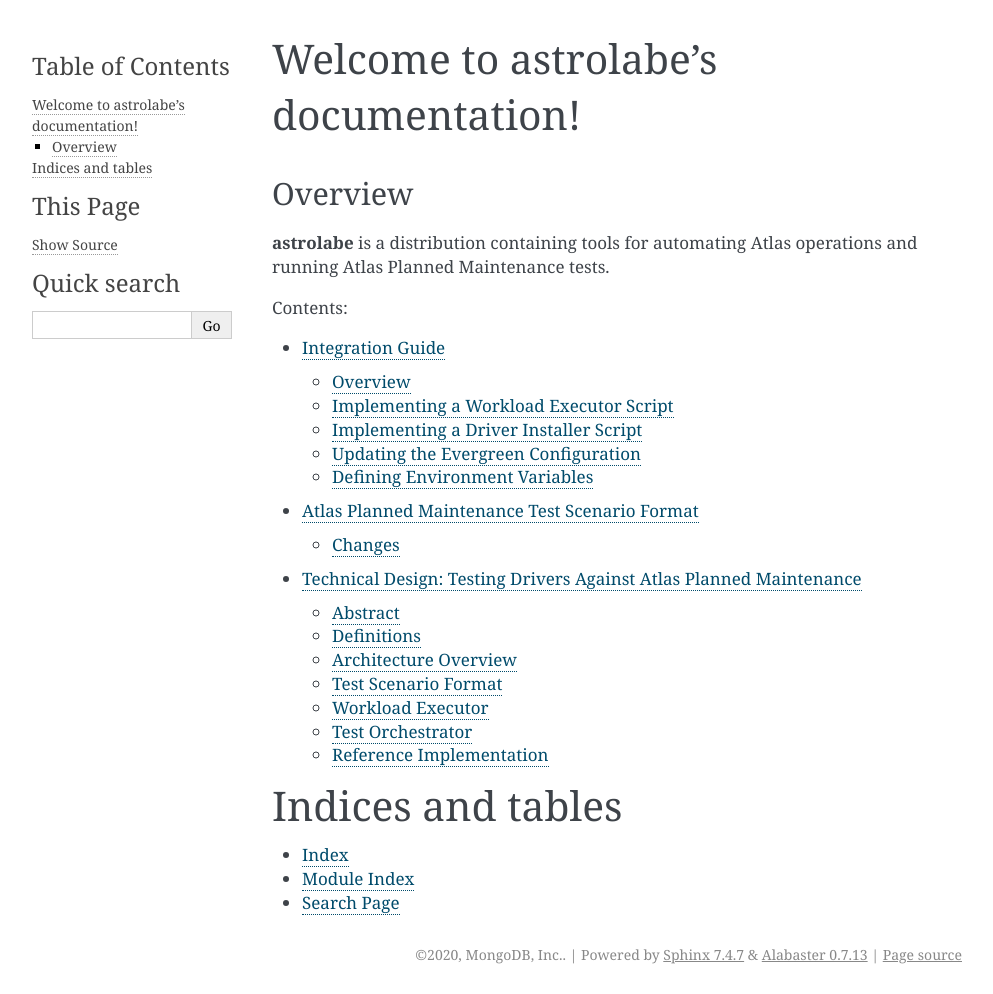
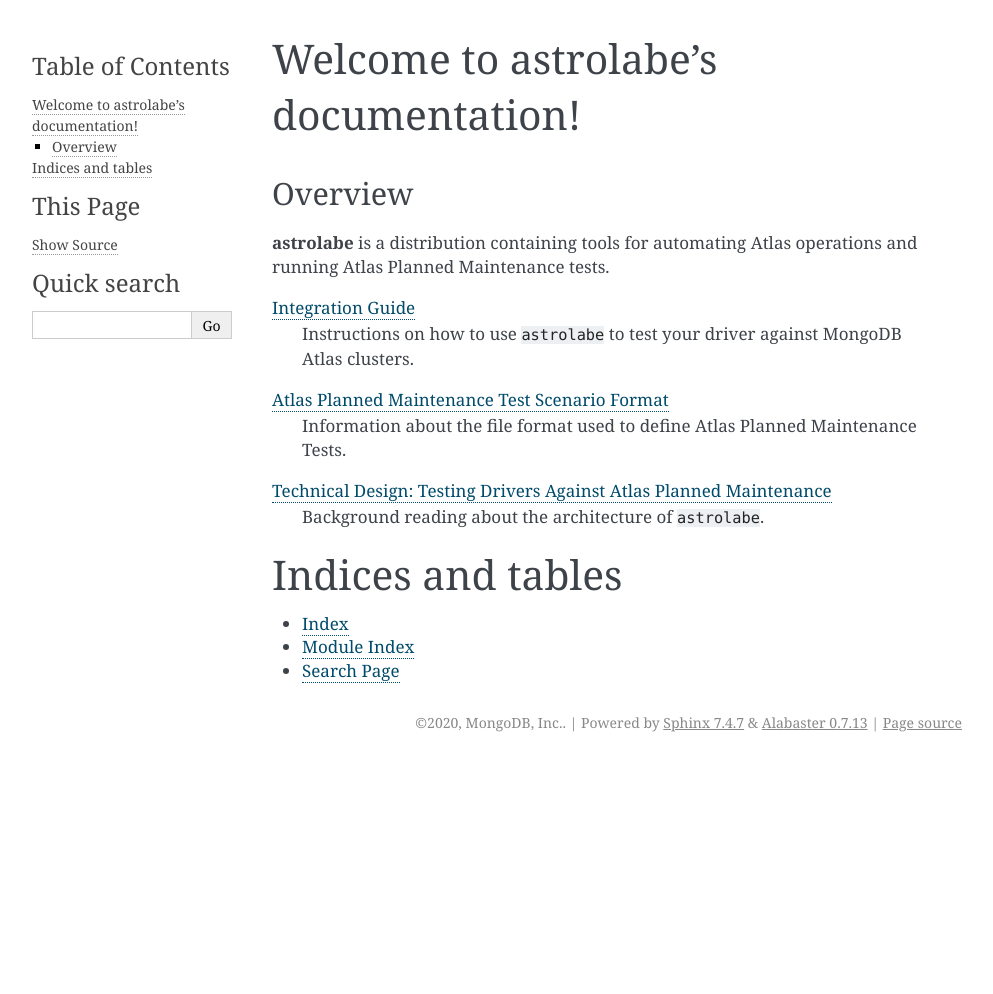
Before and after one commit to mongodb-labs/drivers-atlas-testing, a Sphinx documentation site: the page built from docs/source/index.rst, in a window 1280 px wide. Shown: the whole page, without its empty margins (148-1141 px from the left). Built offline with Sphinx 7.4.7, drawn with Linux system fonts in a browser that asks for light colours; after the commit the page ends 900 px from its top, so only the background shows below that.

Commit message:
Overhaul documentation index.html page

```diff
--- a/docs/source/index.rst
+++ b/docs/source/index.rst
@@ -6,14 +6,14 @@
 **astrolabe** is a distribution containing tools for automating Atlas
 operations and running Atlas Planned Maintenance tests.
 
-.. toctree::
-   :maxdepth: 2
-   :caption: Contents:
+:doc:`integration-guide`
+  Instructions on how to use ``astrolabe`` to test your driver against MongoDB Atlas clusters.
 
-   integration-guide
-   spec-test-format
-   technical-design
+:doc:`spec-test-format`
+  Information about the file format used to define Atlas Planned Maintenance Tests.
 
+:doc:`technical-design`
+  Background reading about the architecture of ``astrolabe``.
 
 
 Indices and tables
```
Also changed, not shown: other parts of docs/source/index.rst (+7 -0 lines).
